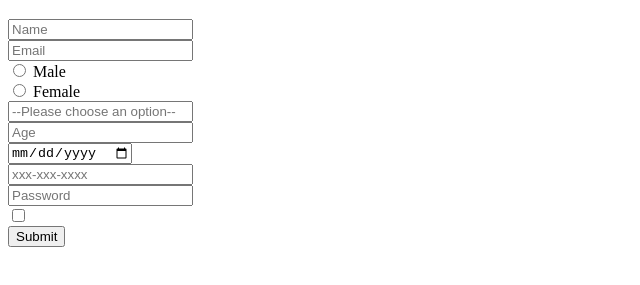
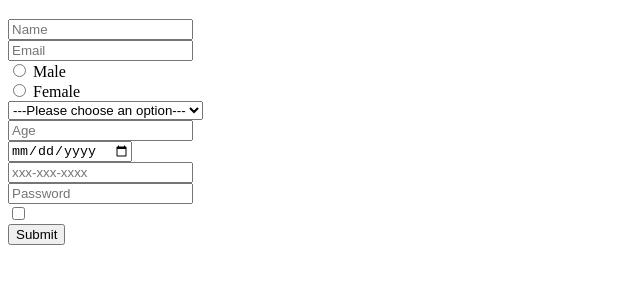
Before and after one commit to acciojob/signup-form-car-Kishor-gn14, a website: page main.html in a window 1280 px wide. Shown: the part 61-346 px from the top of the page, without its empty margins (0-640 px from the left). Drawn offline with Linux system fonts and the light colour scheme.

Commit message:
created a submission

```diff
--- a/main.html
+++ b/main.html
@@ -9,7 +9,7 @@
 
 <body>
 	<h1>Signup Form Car</h1>
-	<form action="post">
+	<form method="post">
 		<input type="text" id="name" placeholder="Name" required><br>
 		<label for="name"></label>
 		<input type="email" id="email" placeholder="Email" required><br>
@@ -18,8 +18,13 @@
 		<label for="gender_m">Male</label><br>
 		<input type="radio" name="gender" id="gender_f" required>
 		<label for="gender_f">Female</label><br>
-		<input type="" id="cars" required placeholder="--Please choose an option--">
-		<label for="cars"></label><br>
+		<label for="cars"></label>
+		<select id="cars" name="cars">
+			<option value="">---Please choose an option---</option>
+			<option value="volvo">Volvo</option>
+			<option value="bmw">BMW</option>
+			<option value="benz">Benz</option>
+		</select><br>
 		<input type="number" required id="age" placeholder="Age">
 		<label for="age"></label><br>
 		<input type="date" required id="dob">
@@ -30,8 +35,8 @@
 		<label for="password"></label><br>
 		<input type="checkbox" required id="tos">
 		<label for="tos"></label><br>
-		<input type="submit" id="submit">
-		<label for="submit"></label>
+		<input type="submit" id="button">
+		<label for="button"></label>
 	</form>
 	<!-- the entire body must be written by student -->
     <script type="text/javascript" src="./script.js">
```
